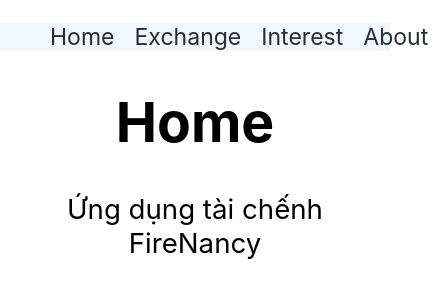
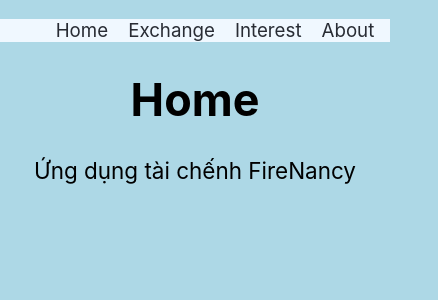
Before and after one commit to enganche/firenancy, a React (Create React App) app: page / in a window 390 px wide. Shown: the top 300 px of the page, 438 px wide, since content can reach past the window. Built offline with nearby package versions, Linux system fonts and the light colour scheme.

Commit message:
update responsive

```diff
--- a/src/App.css
+++ b/src/App.css
@@ -87,3 +87,20 @@ button.interest {
     transform: rotate(360deg);
   }
 }
+
+@media only screen and (max-width: 600px) {
+  body {
+    background-color: lightblue;
+    font-size: small;
+  }
+
+  input {
+    width: 50%;
+    font-size: smaller;
+  }
+
+  button {
+    width: 25%;
+    font-size: smaller;
+  }
+}
```
